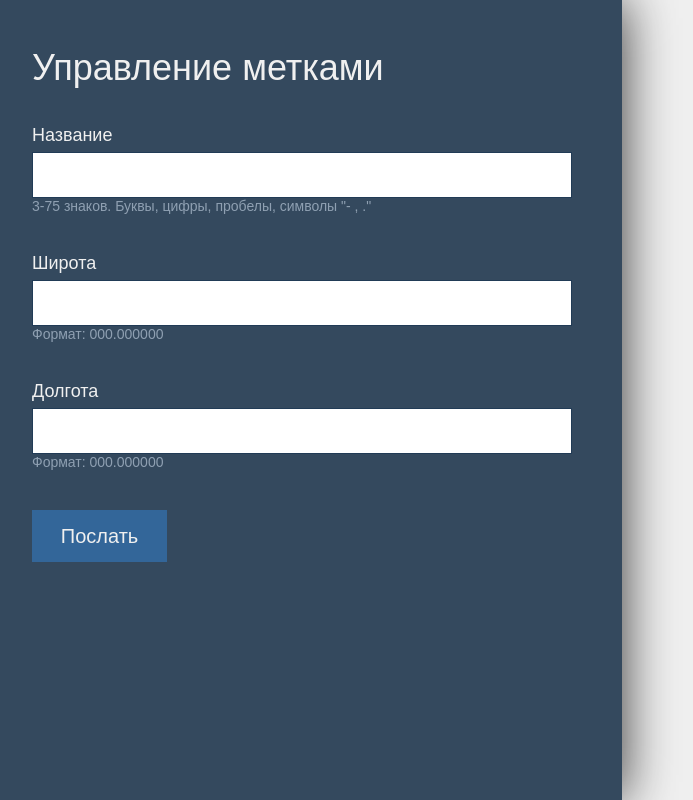
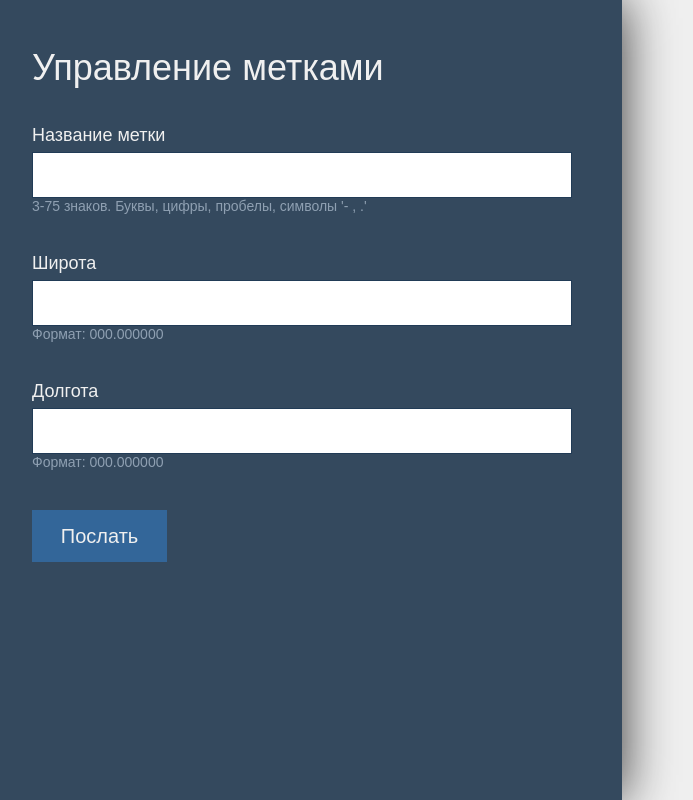
Before and after one commit to AKopytenko/mqttMarker, a Vue app: page / in a window 1280 px wide. Shown: the whole page, without its empty margins (18-711 px from the left). Built offline with nearby package versions, Linux system fonts and the light colour scheme; a web font is replaced by a local one.

Commit message:
Углубление интеграции во Vue

```diff
--- a/config/webpack.base.conf.js
+++ b/config/webpack.base.conf.js
@@ -2,7 +2,6 @@ const   path                    = require('path'),
         MiniCssExtractPlugin    = require('mini-css-extract-plugin'),
         CopyWebpackPlugin       = require('copy-webpack-plugin'),
         HtmlWebpackPlugin       = require('html-webpack-plugin'),
-        {CleanWebpackPlugin}    = require('clean-webpack-plugin'),
         {VueLoaderPlugin}       = require('vue-loader')
 
 const PATHS = {
@@ -115,7 +114,6 @@ module.exports = {
     },
     plugins: [
         new VueLoaderPlugin,
-        new CleanWebpackPlugin(),
         new MiniCssExtractPlugin({
             filename: `${PATHS.assets}css/[name].[hash].css`
         }),
--- a/config/webpack.build.conf.js
+++ b/config/webpack.build.conf.js
@@ -1,9 +1,12 @@
-const merge = require('webpack-merge');
-const baseWebpackConfig = require('./webpack.base.conf');
+const   merge                   = require('webpack-merge'),
+        baseWebpackConfig       = require('./webpack.base.conf'),
+        {CleanWebpackPlugin}    = require('clean-webpack-plugin');
 
 const buildWebpackConfig = merge(baseWebpackConfig, {
     mode: 'production',
-    plugins: []
+    plugins: [
+        new CleanWebpackPlugin()
+    ]
 })
 
 module.exports = new Promise((resolve, reject) => {
--- a/config/webpack.dev.conf.js
+++ b/config/webpack.dev.conf.js
@@ -1,6 +1,6 @@
-const webpack = require('webpack');
-const merge = require('webpack-merge');
-const baseWebpackConfig = require('./webpack.base.conf');
+const   webpack           = require('webpack'),
+        merge             = require('webpack-merge'),
+        baseWebpackConfig = require('./webpack.base.conf');
 
 const devWebpackConfig = merge(baseWebpackConfig, {
     mode: 'development',
--- a/package.json
+++ b/package.json
@@ -43,6 +43,7 @@
   },
   "dependencies": {
     "bootstrap": "^4.3.1",
-    "vue": "^2.6.11"
+    "vue": "^2.6.11",
+    "vue-yandex-maps": "^0.10.6"
   }
 }
--- a/src/components/MqttMarkerForm.vue
+++ b/src/components/MqttMarkerForm.vue
@@ -1,39 +1,36 @@
 <template>
     <div class="mqttMarkerForm mapControl">
         <h1 class="mapControl__header">Управление метками</h1>
-        <form action="" class="mapControl__form">
-            <div class="mapControl__formGroup">
-                <label for="pointName" class="mapControl__formLabel">Название</label>
-                <input type="text" minlength="3" maxlength="75" id="pointName" required class="mapControl__formInput">
-                <span class="mapControl__formInputDescr">3-75 знаков. Буквы, цифры, пробелы, символы "- , ."</span>
-            </div>
-            <div class="mapControl__formGroup">
-                <label for="pointX" class="mapControl__formLabel">Широта</label>
-                <input type="text" minlength="1" maxlength="11" id="pointX" required class="mapControl__formInput">
-                <span class="mapControl__formInputDescr">Формат: 000.000000</span>
-            </div>
-            <div class="mapControl__formGroup">
-                <label for="pointY" class="mapControl__formLabel">Долгота</label>
-                <input type="text" minlength="1" maxlength="11" id="pointY" required class="mapControl__formInput">
-                <span class="mapControl__formInputDescr">Формат: 000.000000</span>
-            </div>
+        <form action="/" class="mapControl__form">
+
+            <formInput label="Название метки" inputId="pointName" min="3" max="75" descr="3-75 знаков. Буквы, цифры, пробелы, символы '- , .'" />
+            <formInput label="Широта" inputId="pointX" min="2" max="10" descr="Формат: 000.000000" />
+            <formInput label="Долгота" inputId="pointY" min="2" max="10" descr="Формат: 000.000000" />
+
             <div class="mapControl__formGroup">
                 <input type="submit" value="Послать" class="mapControl__formSubmit">
             </div>
+
         </form>
     </div>
 </template>
 
 <script>
+
+import formInput from './input/formInput.vue'
+
 export default {
     name: 'MqttMarkerForm',
     props: {},
+    components: {
+        formInput
+    },
     computed: {},
-    methods: {},
-    watch: {},
     data() {
         return {}
     },
+    methods: {},
+    watch: {},
     mounted() {}
 }
 </script>
--- a/src/components/MqttMarkerMap.vue
+++ b/src/components/MqttMarkerMap.vue
@@ -2,7 +2,7 @@
     <div class="mqttMarkerMap mapFiddle">
         <div class="mapFiddle">
             <div id="mqttMarkerMap_yandex" class="mapFiddle__wrapper">
-
+                <!--yandex-map :settings="settings"></yandex-map-->
             </div>
         </div>
     </div>
@@ -10,17 +10,38 @@
 
 <script>
 
+//import { loadYmap, yandexMap, ymapMarker } from 'vue-yandex-maps'
+
+// const settings = {
+//     apiKey: '01f61c8f-de12-42a5-b23f-111c211500a9',
+//     lang: 'ru_RU',
+//     coordorder: 'latlong',
+//     version: '2.1',
+//     coords: [55.7, 37.6]
+// }
+
 export default {
     name: 'MqttMarkerMap',
-    props: {},
+    props: {
+        //settings
+    },
+    components: {
+        //yandexMap,
+        //ymapMarker
+    },
     computed: {},
     methods: {},
     watch: {},
     data() {
         return {}
     },
-    mounted() {}
+    mounted() {
+        //loadYmap({ ...settings, debug: true });
+    }
 }
+
+// Yandex.maps API key: 01f61c8f-de12-42a5-b23f-111c211500a9
+
 </script>
 
 <style lang="scss">
--- /dev/null
+++ b/src/components/input/formInput.vue
@@ -0,0 +1,69 @@
+<template>
+    <div class="mapControl__formGroup">
+        <label :for="inputId" class="mapControl__formLabel">{{ label }}</label>
+        <input required class="mapControl__formInput" type="text"
+            :id=inputId
+            :minlength=min
+            :maxlength=max
+            v-model=val
+            @input="inputCoords()"
+        >
+        <span class="mapControl__formInputDescr">{{ descr }}</span>
+    </div>
+</template>
+
+<script>
+export default {
+    name: 'inputCoords',
+    props: [
+        'label',
+        'inputId',
+        'min',
+        'max',
+        'descr'
+    ],
+    methods: {
+        inputCoords: function() {
+            let inputVal = this.val;
+
+            if(inputVal.length) {
+                if(this.inputId !== 'pointName') {
+                    if( /^-?\d{1,3}\.\d{0,6}$/.test(inputVal) && inputVal <= 180 && inputVal >= -180 ) {
+                        console.log('OK: Coords');
+                        return true;
+                    } else {
+                        console.log('FAIL: Coords');
+                        return false;
+                    }
+                } else {
+                    if( /^[A-Za-zА-Яа-я\d\s\.]{3,75}$/.test(inputVal) ) {
+                        console.log('OK: String');
+                        return true;
+                    } else {
+                        console.log('FAIL: String');
+                        return false;
+                    }
+                }
+
+                if( inputVal >= -180 ) {
+                    console.log('OK 3');
+                } else {
+                    console.log('FAIL');
+                    return false;
+                }
+
+
+            }
+        }
+    },
+    data() {
+        return {
+            val: ''
+        }
+    }
+}
+</script>
+
+<style>
+
+</style>
```
Also changed, not shown: 1 other file (tests, documents, lock files or other folders).
